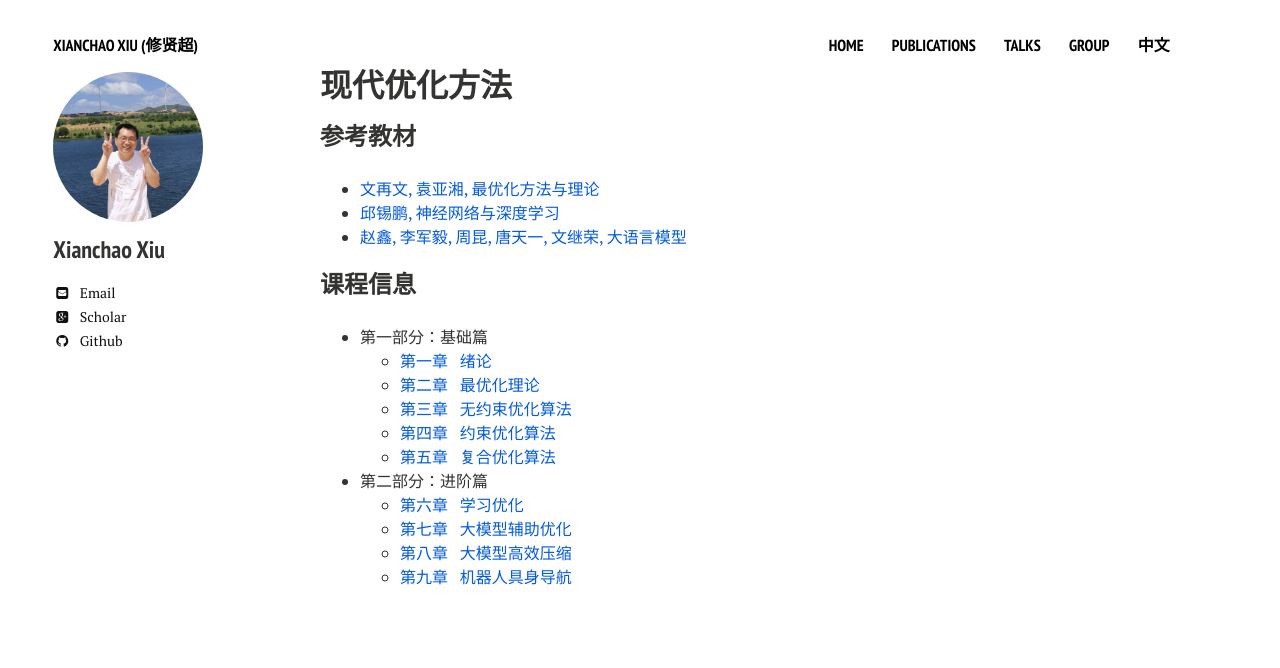
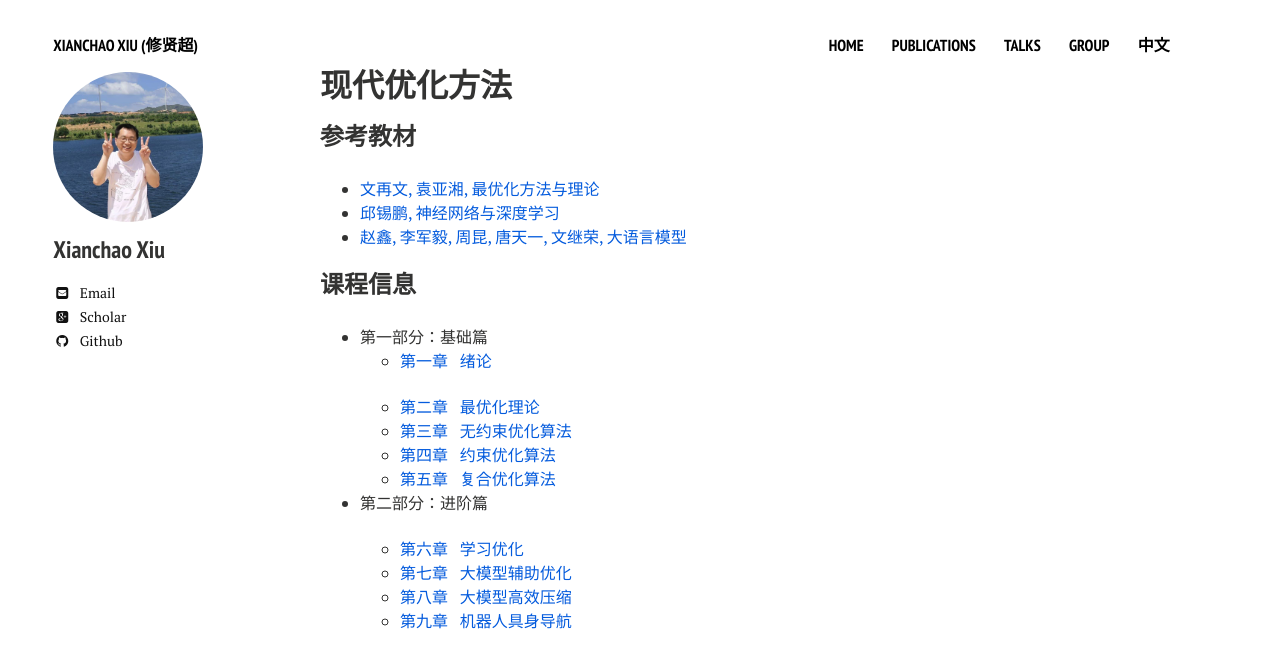
Before and after one commit to xianchaoxiu/xianchaoxiu.github.io, a Jekyll site: the page built from chinese/OPT/index.md, in a window 1280 px wide. Shown: the top 668 px of the page. Built offline with Jekyll 4.4.1, drawn with Linux system fonts in a browser that asks for light colours; nearby versions of some CDN libraries.

Commit message:
Update index.md

```diff
--- a/chinese/OPT/index.md
+++ b/chinese/OPT/index.md
@@ -16,14 +16,14 @@ share: false
 
 ### 课程信息
 - 第一部分：基础篇<br>
-  -  <a href="../OPT/绪论.pdf" class="textlink" target="_blank">  第一章 &nbsp;  绪论<br>
+  -  <a href="../OPT/绪论.pdf" class="textlink" target="_blank">  第一章 &nbsp;  绪论<br><br>
   -  <a href="../OPT/最优化理论.pdf" class="textlink" target="_blank">  第二章 &nbsp;  最优化理论<br>
   -  <a href="../OPT/无约束优化算法.pdf" class="textlink" target="_blank">  第三章 &nbsp;  无约束优化算法<br>
   -  <a href="../OPT/约束优化算法.pdf" class="textlink" target="_blank">  第四章 &nbsp;  约束优化算法<br>
   -  <a href="../OPT/复合优化算法.pdf" class="textlink" target="_blank">  第五章 &nbsp;  复合优化算法<br>
 
 
-- 第二部分：进阶篇<br>
+- 第二部分：进阶篇<br><br>
   -  <a href="../OPT/学习优化.pdf" class="textlink" target="_blank">  第六章 &nbsp;  学习优化<br>
   -  <a href="../OPT/大模型辅助优化.pdf" class="textlink" target="_blank">  第七章 &nbsp;  大模型辅助优化<br>
   -  <a href="../OPT/学习优化.pdf" class="textlink" target="_blank">  第八章 &nbsp;  大模型高效压缩<br>
```
